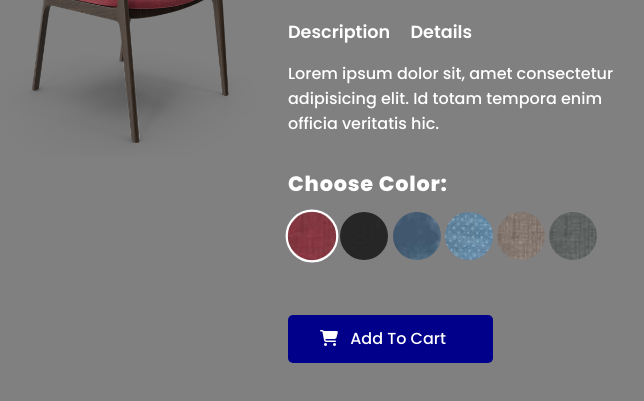
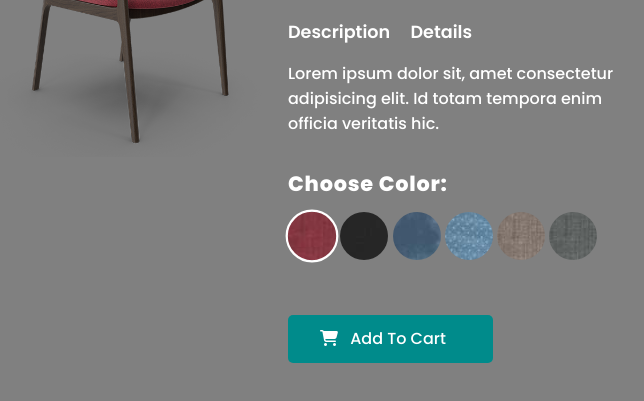
Before and after one commit to My-web-dev-projects-html-css-js/7.-modern-chair, a plain HTML site: page index.html in a window 1280 px wide. Shown: the part 185-586 px from the top of the page, without its empty margins (352-996 px from the left). Drawn offline with Linux system fonts and the light colour scheme.

Commit message:
refract style-2

```diff
--- a/style.css
+++ b/style.css
@@ -109,12 +109,17 @@ body{
         padding: 0.7rem 2rem;
         color: white;
         border: 1px solid white;
-        background-color: darkblue;
+        background-color: darkcyan;
         border: none;
         width: 80%;
         height: 100%;
         font-weight: 500;
         border-radius: 5px;
+        transition: all 0.3s;
+
+        &:hover{
+            transform: scale(0.9);
+        }
 
         & i{
             padding-right: 0.5rem;
@@ -199,7 +204,7 @@ body{
     background-repeat: no-repeat;
     background-size: 100%;
     width: 25%;
-    height: 50%;
+    height: 40%;
     margin-top: 1rem;
     border-radius: 10px;
     /* z-index: 4; */
```
